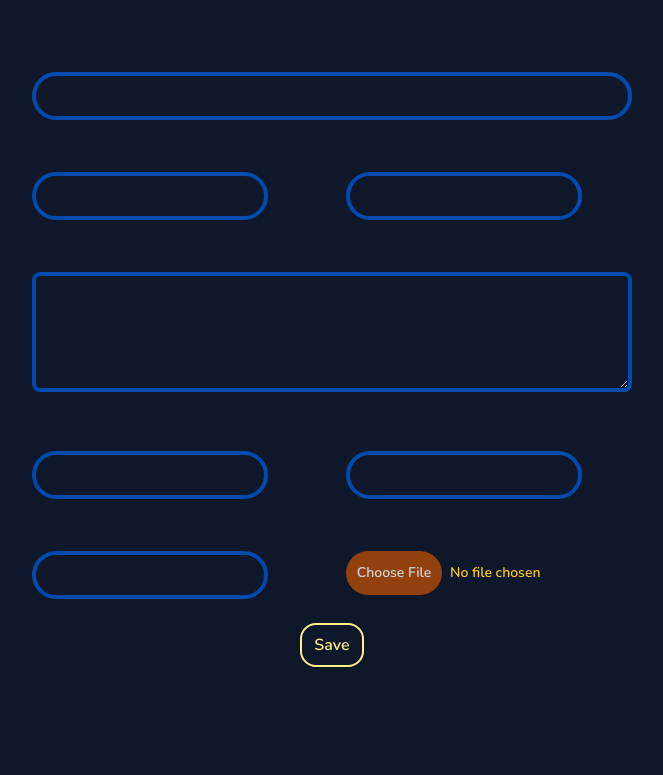
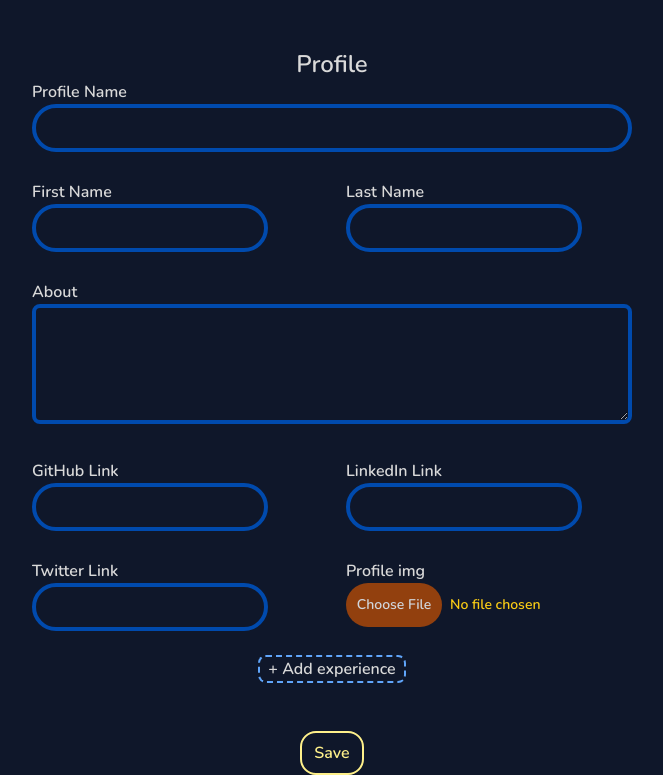
Before and after one commit to MaharshiPedu/foliomine, a Django app: page /create_profile in a window 1280 px wide. Shown: the part 72-847 px from the top of the page, without its empty margins (308-971 px from the left). Before the commit the page ends 739 px from the top, so only its background shows below. Run offline with Django 4.2, Linux system fonts and the light colour scheme; the visitor is signed in with stand-in values (Sample User, id 1); parts of the project's set-up code (start-up, migrations or seed data) failed here and were passed over; some libraries are stand-ins or nearby versions.

Commit message:
added experience form in create_profile.html

```diff
--- a/mysite/foliomine/forms.py
+++ b/mysite/foliomine/forms.py
@@ -1,6 +1,5 @@
 from .models import Profile, Experience
 from django import forms
-
 
 class CreateProfileForm(forms.ModelForm):
 
@@ -10,6 +9,8 @@ class CreateProfileForm(forms.ModelForm):
                   'github_link', 'twitter_link', 'linkedin_link', 'profile_photo')
         labels = {'profile_name': 'Profile Name', 'first_name': 'First Name', 'last_name': 'Last Name',     'about': 'About','github_link': 'GitHub Link', 'twitter_link': 'Twitter Link', 'linkedin_link': 'LinkedIn Link', 'profile_photo': 'Profile img'}
 
+class CreateExperienceForm(forms.ModelForm):
+
     class Meta:
         model = Experience
         fields = ('company_name', 'start_date', 'end_date', 'details', 'job_profile')
--- a/mysite/foliomine/templates/foliomine/create_profile.html
+++ b/mysite/foliomine/templates/foliomine/create_profile.html
@@ -5,49 +5,89 @@
     <form action="{% url 'create_profile' %}" method="post" enctype="multipart/form-data">
 
         {% csrf_token %}
+        <div class="flex justify-center col-span-2">
+            <div id="">
+                <p class="text-label_white text-2xl">Profile</p>
+            </div>
+        </div>
         <div class="grid grid-cols-2 gap-7">
             <div class="col-span-2">
-                <label for="profile_name" class="text-label_white">{{form.profile_name.label}}</label>
+                <label for="profile_name" class="text-label_white">{{create_profile_form.profile_name.label}}</label>
                 <br class="mb-2">
                 <input type="text" name="profile_name" class="folio-form-input w-full">
             </div>
             <div>
-                <label for="first_name" class="text-label_white">{{form.first_name.label}}</label>
+                <label for="first_name" class="text-label_white">{{create_profile_form.first_name.label}}</label>
                 <br class="mb-2">
                 <input type="text" name="first_name" class="folio-form-input">
             </div>
             <div>
-                <label for="first_name" class="text-label_white">{{form.last_name.label}}</label>
+                <label for="first_name" class="text-label_white">{{create_profile_form.last_name.label}}</label>
                 <br class="mb-2">
                 <input type="text" name="last_name" class="folio-form-input">
             </div>
             <div class="col-span-2">
-                <label for="about" class="text-label_white">{{form.about.label}}</label>
+                <label for="about" class="text-label_white">{{create_profile_form.about.label}}</label>
                 <br class="mb-2">
                 <textarea type="text" name="about" rows="4"
                     class="w-full rounded-lg border-4 border-[#004aad] bg-website_blue text-label_white"></textarea>
             </div>
             <div>
-                <label for="github_link" class="text-label_white">{{form.github_link.label}}</label>
+                <label for="github_link" class="text-label_white">{{create_profile_form.github_link.label}}</label>
                 <br class="mb-2">
                 <input type="text" name="github_link" class="folio-form-input">
             </div>
             <div>
-                <label for="linkedin_link" class="text-label_white">{{form.linkedin_link.label}}</label>
+                <label for="linkedin_link" class="text-label_white">{{create_profile_form.linkedin_link.label}}</label>
                 <br class="mb-2">
                 <input type="text" name="linkedin_link" class="folio-form-input">
             </div>
             <div>
-                <label for="twitter_link" class="text-label_white">{{form.twitter_link.label}}</label>
+                <label for="twitter_link" class="text-label_white">{{create_profile_form.twitter_link.label}}</label>
                 <br class="mb-2">
                 <input type="text" name="twitter_link" class="folio-form-input">
             </div>
             <div>
-                <label for="profile_photo" class="text-label_white">{{form.profile_photo.label}}</label>
+                <label for="profile_photo" class="text-label_white">{{create_profile_form.profile_photo.label}}</label>
                 <br class="mb-2">
-                <input type="file" name="profile_photo" accept="image/*" class="text-sm text-yellow-400 file:border-0 file:rounded-3xl file:border-amber-700  file:bg-amber-800 file:text-gray-300 file:w-[6rem] file:py-3 hover:file:cursor-pointer file:mr-2">
+                <input type="file" name="profile_photo" accept="image/*" class="text-sm text-yellow-400 file:border-0 file:rounded-3xl file:border-amber-700  file:bg-amber-800 file:text-gray-300 file:w-[6rem] file:py-3 hover:file:cursor-pointer hover:file:bg-amber-700 transition file:mr-2">
             </div>
-
+        </div>
+        <br>
+        <!-- <hr class="border-dashed"> -->
+        <!-- Experience form -->
+        <div class="flex justify-center">
+            <p id="exp_button" class="cursor-pointer border-2 border-dashed rounded-lg border-blue-400 hover:bg-blue-900 transition"><span class="text-label_white mx-2 my-1">+ Add experience</span></p>
+        </div>
+        <br>
+        <div id="experience" hidden>
+            <div class="grid grid-cols-2 gap-7">
+                <div class="flex justify-center col-span-2">
+                    <div id="">
+                        <p class="text-label_white text-2xl">Experience</p>
+                    </div>
+                </div>
+                <div>
+                    <label class="text-label_white">{{create_experience_form.company_name.label}}</label>
+                    <br class="mb-2">
+                    <input type="text" name="" class="folio-form-input">
+                </div>
+                <div>
+                    <label class="text-label_white">{{create_experience_form.job_profile.label}}</label>
+                    <br class="mb-2">
+                    <input type="text" class="folio-form-input">
+                </div>
+                <div>
+                    <label class="text-label_white">{{create_experience_form.start_date.label}}</label>
+                    <br class="mb-2">
+                    <input type="date" class="folio-form-input">
+                </div>
+                <div>
+                    <label class="text-label_white">{{create_experience_form.end_date.label}}</label>
+                    <br class="mb-2">
+                    <input type="date" class="folio-form-input">
+                </div>
+            </div>
         </div>
         <br>
         <div class="flex justify-center">
@@ -56,5 +96,15 @@
             </button>
         </div>
     </form>
+
+    <script type="text/javascript">
+        var exp_button = document.getElementById('exp_button')
+        var exp_form = document.getElementById('experience')
+        exp_button.addEventListener('click', () => {
+            exp_form.hidden = false
+            exp_button.hidden = true
+        })
+    </script>
+
 </div>
 {% endblock %}
--- a/mysite/foliomine/views.py
+++ b/mysite/foliomine/views.py
@@ -1,6 +1,6 @@
 from django.shortcuts import render, redirect
 from django.contrib.auth.decorators import login_required
-from .forms import CreateProfileForm
+from .forms import CreateProfileForm, CreateExperienceForm
 from .models import Profile
 from PIL import Image
 
@@ -37,9 +37,10 @@ def create_profile(request):
 
             return redirect('index')
 
-    form = CreateProfileForm()
+    create_profile_form = CreateProfileForm()
+    create_experience_form = CreateExperienceForm()
     getRequest = True
-    return render(request, 'foliomine/create_profile.html', {'form': form, 'getRequest':getRequest})
+    return render(request, 'foliomine/create_profile.html', {'create_profile_form': create_profile_form,'create_experience_form':create_experience_form, 'getRequest':getRequest})
 
 
 def displayProfile(request, profile_id):
--- a/mysite/frontend/static/css/dist/styles.css
+++ b/mysite/frontend/static/css/dist/styles.css
@@ -754,6 +754,31 @@ select {
   margin-right: 0.25rem;
 }
 
+.mx-2 {
+  margin-left: 0.5rem;
+  margin-right: 0.5rem;
+}
+
+.mx-8 {
+  margin-left: 2rem;
+  margin-right: 2rem;
+}
+
+.my-3 {
+  margin-top: 0.75rem;
+  margin-bottom: 0.75rem;
+}
+
+.my-2 {
+  margin-top: 0.5rem;
+  margin-bottom: 0.5rem;
+}
+
+.my-1 {
+  margin-top: 0.25rem;
+  margin-bottom: 0.25rem;
+}
+
 .mb-2 {
   margin-bottom: 0.5rem;
 }
@@ -958,6 +951,14 @@ select {
   border-width: 1px;
 }
 
+.border-0 {
+  border-width: 0px;
+}
+
+.border-dashed {
+  border-style: dashed;
+}
+
 .border-\[\#004aad\] {
   --tw-border-opacity: 1;
   border-color: rgb(0 74 173 / var(--tw-border-opacity));
@@ -966,6 +967,16 @@ select {
 .border-yellow-200 {
   --tw-border-opacity: 1;
   border-color: rgb(254 240 138 / var(--tw-border-opacity));
+}
+
+.border-blue-900 {
+  --tw-border-opacity: 1;
+  border-color: rgb(30 58 138 / var(--tw-border-opacity));
+}
+
+.border-blue-400 {
+  --tw-border-opacity: 1;
+  border-color: rgb(96 165 250 / var(--tw-border-opacity));
 }
 
 .bg-gray-50 {
```
Also changed, not shown: other parts of mysite/frontend/static/css/dist/styles.css (+12 -72 lines).
